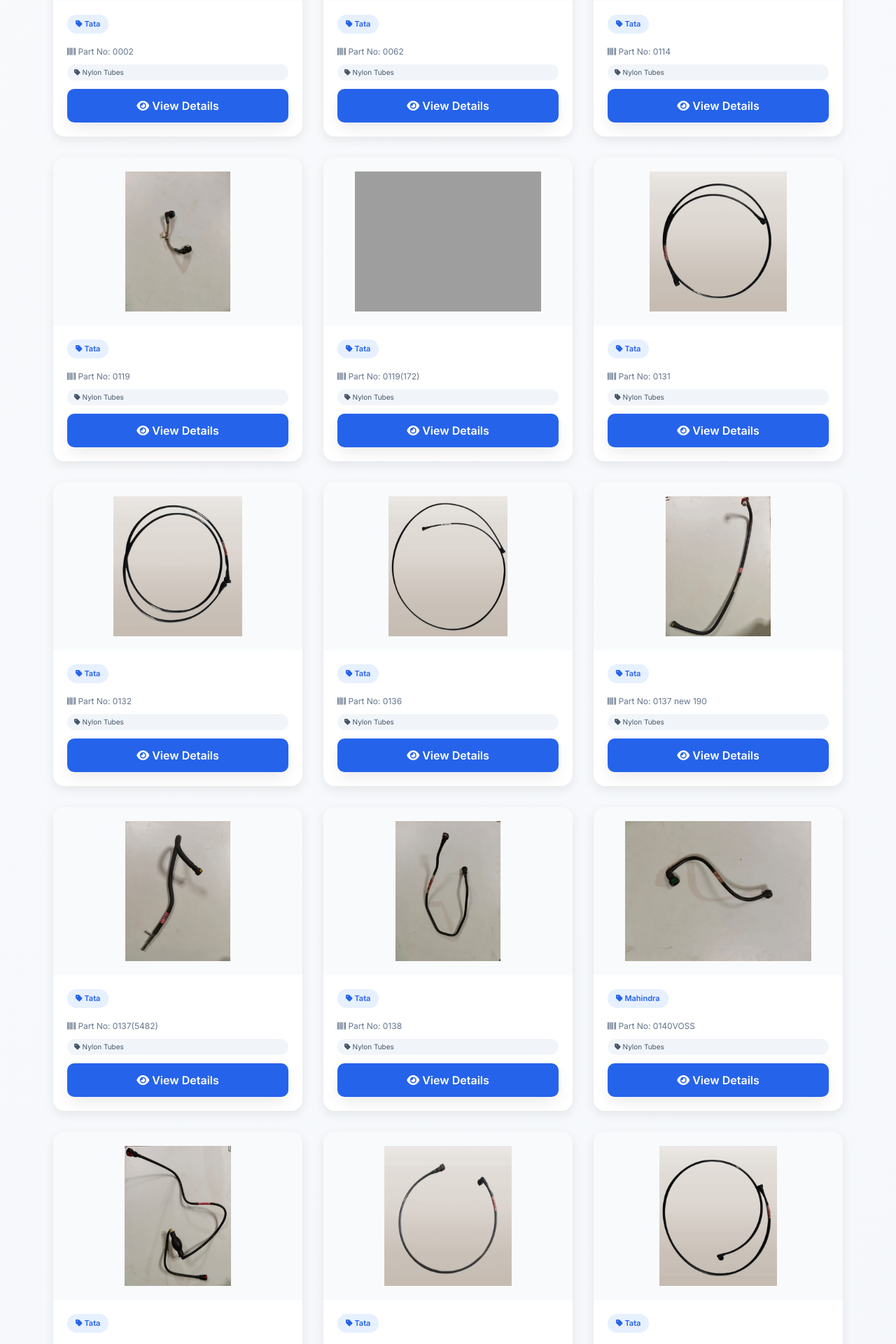
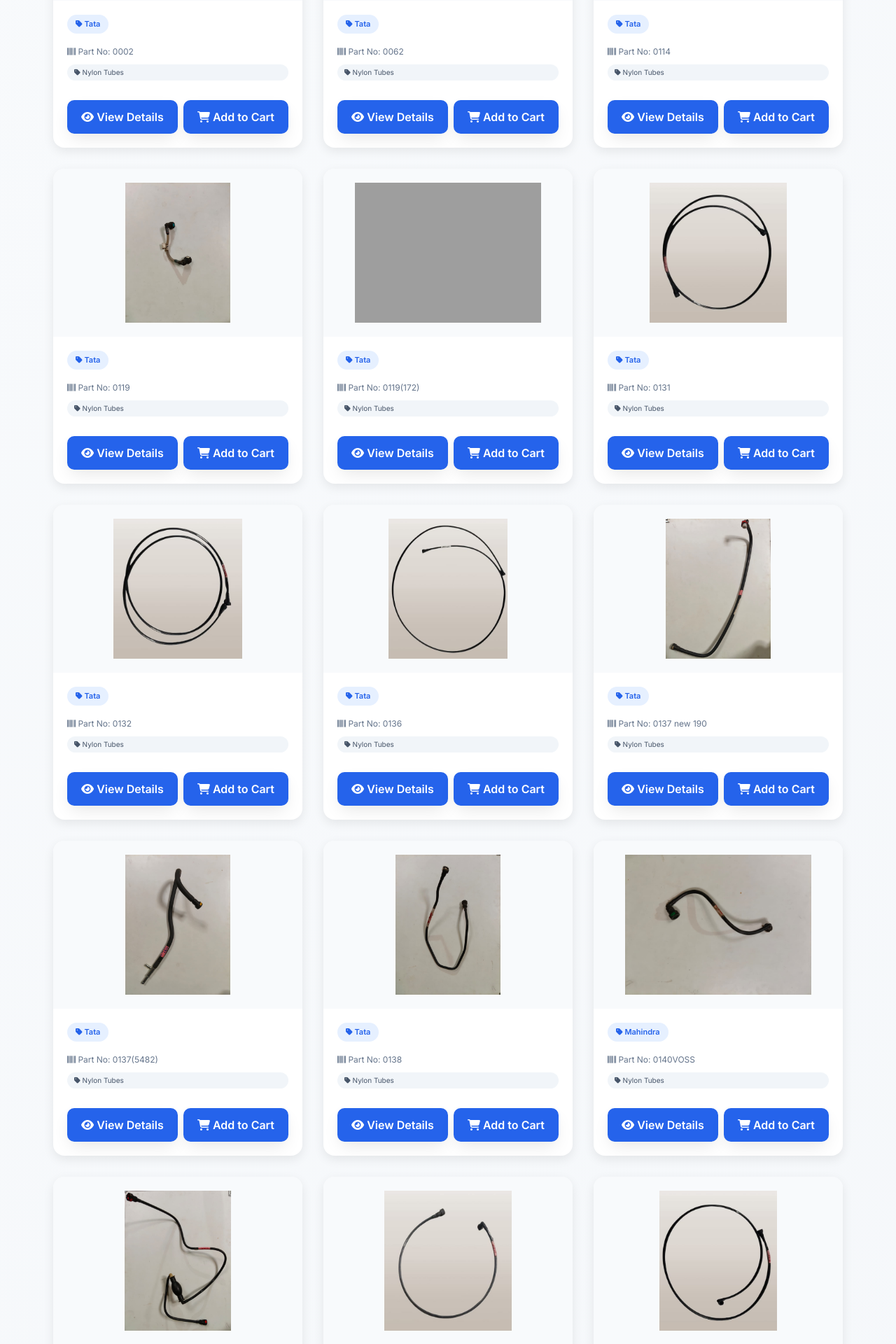
Before and after one commit to AnushkaSaundane/fuelpipe-project, a Django app: page /products/ in a window 1280 px wide. Shown: the part 838-2758 px from the top of the page at 70% size. Run offline with Django 5.2, Linux system fonts and the light colour scheme; data comes from the database, SQL or seed files in the repository; grey boxes are pictures that could not be loaded.

Commit message:
add to cart added

```diff
--- a/pipes/templates/pipes/products.html
+++ b/pipes/templates/pipes/products.html
@@ -420,9 +420,19 @@
 
 
 
-                    <a href="{% url 'product_detail' product.id %}" class="btn">
-                        <i class="fas fa-eye"></i> View Details
-                    </a>
+                    <div class="d-flex gap-2 mt-3">
+                        <a href="{% url 'product_detail' product.id %}"
+                        class="btn btn-outline-primary flex-fill">
+                            <i class="fas fa-eye"></i> View Details
+                        </a>
+
+                        <form action="{% url 'add_to_cart' product.id %}" method="post" class="flex-fill">
+                            {% csrf_token %}
+                            <button type="submit" class="btn btn-primary w-100">
+                                <i class="fas fa-shopping-cart"></i> Add to Cart
+                            </button>
+                        </form>
+                    </div>
                 </div>
             </div>
             {% empty %}
```
